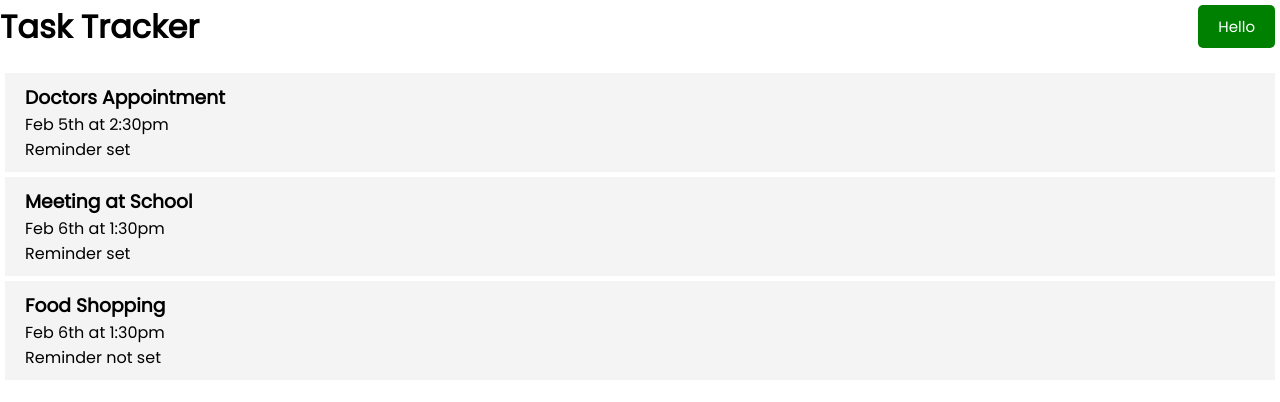
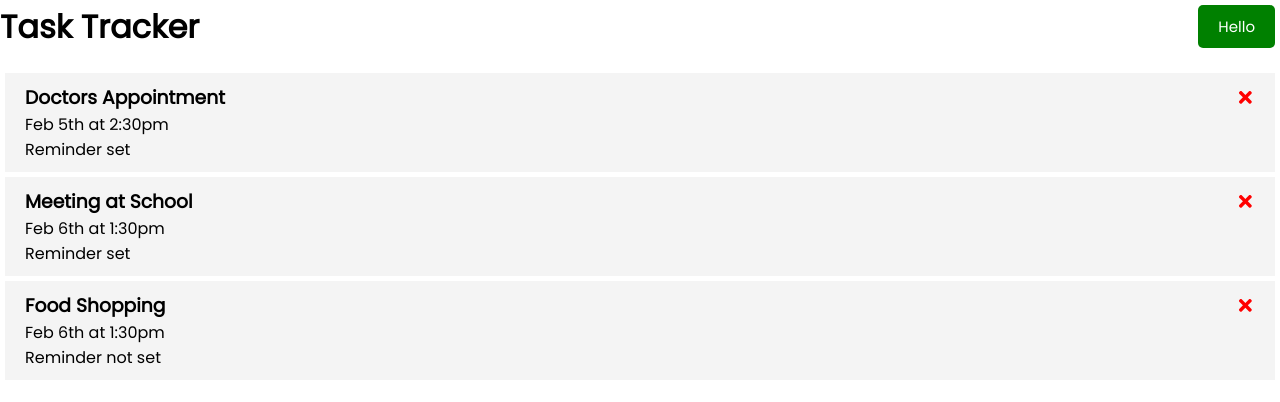
Before and after one commit to SauveJeanLuc/react-task-tracker, a React (Create React App) app: page / in a window 1280 px wide. Shown: the top 402 px of the page. Built offline with nearby package versions, Linux system fonts and the light colour scheme; the HTML template or start-up script is replaced by a standard one.

Commit message:
Used FaTimes as a react icon

```diff
--- a/src/components/Task.js
+++ b/src/components/Task.js
@@ -1,9 +1,11 @@
+import { FaTimes } from 'react-icons/fa'
+
 const Task = ({ task }) => {
     return (
         <div className='task'>
-            <h3>{task.text}</h3>
+            <h3>{task.text} <FaTimes style={ { color: 'red', cursor: 'pointer'} }/></h3>
             <p>{task.day}</p>
-            <p>{task.reminder == true ? 'Reminder set' : 'Reminder not set'}</p>
+            <p>{task.reminder === true ? 'Reminder set' : 'Reminder not set'}</p>
         </div>
     )
 }
```
